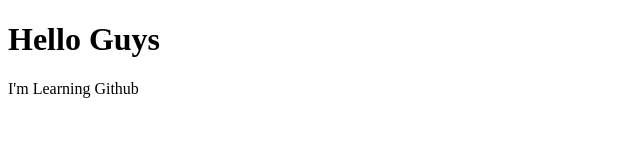
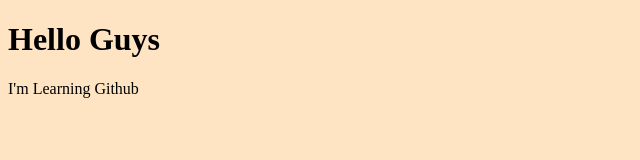
Before and after one commit to LataMyana/FirstRepo, a plain HTML site: page index.html in a window 1280 px wide. Shown: the whole page, without its empty margins (0-640 px from the left). Drawn offline with Linux system fonts and the light colour scheme.

Commit message:
style added

```diff
--- a/index.html
+++ b/index.html
@@ -4,10 +4,12 @@
   <meta charset="UTF-8">
   <meta name="viewport" content="width=device-width, initial-scale=1.0">
   <title>Document</title>
+  <link rel="stylesheet" href="style.css">
 </head>
 <body>
 
   <h1>Hello Guys</h1>
+
   <p>I'm Learning Github</p>
 </body>
 </html>
--- /dev/null
+++ b/style.css
@@ -0,0 +1,4 @@
+*{
+  background-color: bisque;
+  color: #000000;
+}
```
